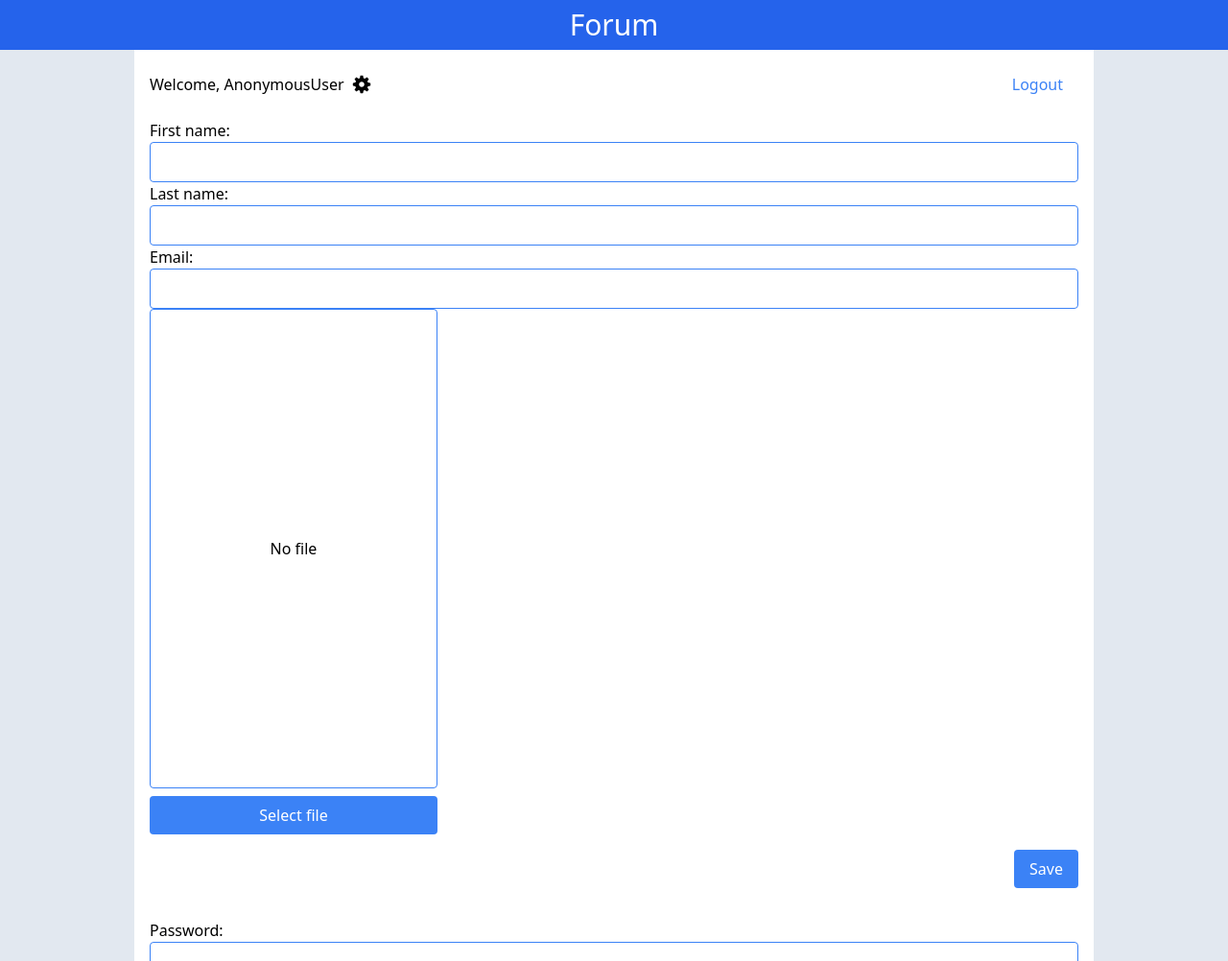
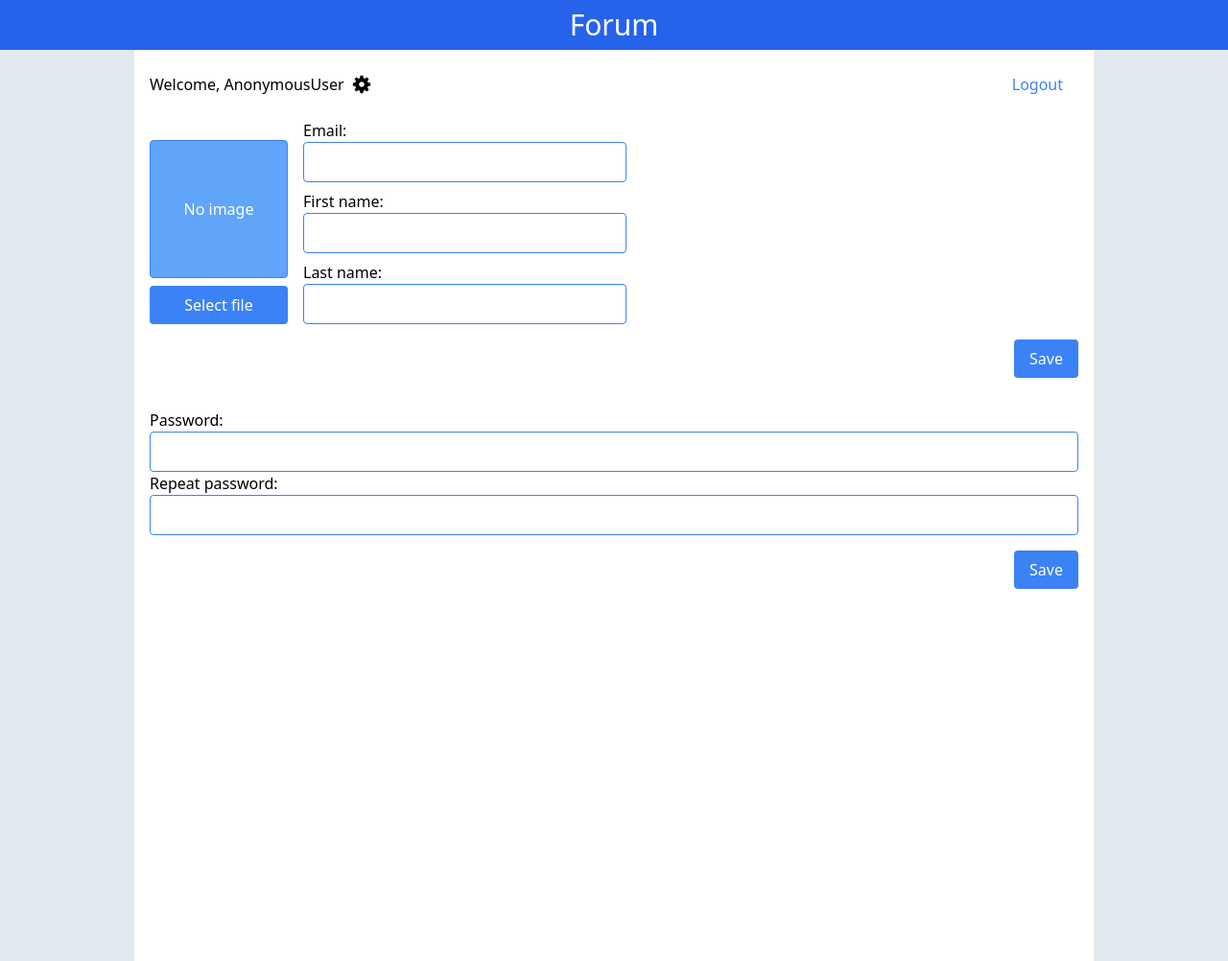
Before and after one commit to LeeJunNakao/forum, a Django app: template forum/forum_core/templates/settings/index.html in a window 1280 px wide. Shown: the whole page at 96% size. Run offline with Django 5.2, Linux system fonts and the light colour scheme; the template is opened without the code that fills it: values that come from a table or form of the project are taken from there, others are empty; style sheets or scripts are compiled from the project's sources; some libraries are stand-ins or nearby versions.

Commit message:
feat(settings): display current avatar in form

```diff
--- a/forum/forum_core/forms/settings.py
+++ b/forum/forum_core/forms/settings.py
@@ -9,10 +9,12 @@ class ProfileForm(forms.ModelForm):
         fields = ['first_name', 'last_name', 'email']
 
     avatar = forms.FileField(widget=ImageUploadInput('avatar'), label='',required=False)
-    first_name = forms.CharField(widget=Input())
-    last_name = forms.CharField(widget=Input())
-    email = forms.CharField(widget=Input())
+    first_name = forms.CharField(widget=Input(), label='First name')
+    last_name = forms.CharField(widget=Input(), label="Last name")
+    email = forms.CharField(widget=Input(), label="Email")
 
+    def set_avatar(self, avatar_url):
+        self.fields['avatar'].widget.set_image_src(avatar_url)
 
 
 class PasswordlForm(forms.ModelForm):
--- a/forum/forum_core/static/widgets/inputs/image-upload-input/style.css
+++ /dev/null
@@ -1,11 +0,0 @@
-.image-preview {
-    width: 300px;
-    height: 500px;
-    display: flex;
-    justify-content: center;
-    align-items: center;
-}
-
-.image-upload>.image-upload-label>input {
-    display: none;
-}
--- a/forum/forum_core/templates/settings/index.html
+++ b/forum/forum_core/templates/settings/index.html
@@ -6,7 +6,15 @@
 
     <form method="post" action="{% url 'settings' %}" class="mt-4" enctype="multipart/form-data">
         {% csrf_token %}
-        {{ profile_form }}
+
+        <div class="flex h-min gap-4">
+            <div class="flex items-end">{{ profile_form.avatar }}</div>
+            <div class="flex flex-col gap-2">
+                <div>{{ profile_form.email.as_field_group }}</div>
+                <div>{{ profile_form.first_name.as_field_group }}</div>
+                <div>{{ profile_form.last_name.as_field_group }}</div>
+            </div>
+        </div>
         <div class="flex flex-row-reverse my-4">
             <button name="save_profile" class="bg-blue-500 text-white rounded p-2 px-4">Save</button>
         </div>
--- a/forum/forum_core/templates/widgets/inputs/image-upload-input.html
+++ b/forum/forum_core/templates/widgets/inputs/image-upload-input.html
@@ -3,15 +3,20 @@
 <link rel="stylesheet" href="{% static 'widgets/inputs/image-upload-input/style.css' %}">
 
 <div class="image-upload flex flex-col gap-2 w-min">
-    <div class="image-preview border border-blue-500 rounded">
+    <div class="flex items-center justify-center border border-blue-500 bg-blue-400 rounded w-36 h-36">
         <div>
-            <span class="no-file-message">No file</span>
+            {% if image_src %}
+            <img src="{{ image_src }}">
+            {% else %}
+            <span class="no-file-message text-white">No image</span>
+            {% endif %}
+
         </div>
     </div>
 
     <label for="{{ input_id }}" class="image-upload-label btn btn-blue flex justify-center">
         <span>Select file</span>
-        <input type="file" id="{{ input_id }}" name="{{ input_name }}" accept="image/*" />
+        <input class="hidden" type="file" id="{{ input_id }}" name="{{ input_name }}" accept="image/*" />
     </label>
 </div>
 
--- a/forum/forum_core/views/settings.py
+++ b/forum/forum_core/views/settings.py
@@ -16,9 +16,12 @@ class SettingsView(View):
 
         profile_form = ProfileForm(instance=user)
         password_form = PasswordlForm()
+        user_profile = UserProfile.objects.get(user=user)
+
+        profile_form.set_avatar(user_profile.avatar_url)
 
         return render(request, 'settings/index.html', {
-            "profile_form": SectionForm().render("Profile", profile_form),
+            "profile_form": profile_form,
             "password_form": SectionForm().render("Password",password_form),
             "title":  PageTitle().render("Settings"),
         })
--- a/forum/forum_core/widgets/inputs.py
+++ b/forum/forum_core/widgets/inputs.py
@@ -28,7 +28,8 @@ class ImageUploadInput(Widget):
         self.attr_id = attr_id or attr_name
 
     def get_context(self):
-        return {"input_name": self.attr_name, "input_id": self.attr_id}
+        image_src = getattr(self, 'image_src', '')
+        return {"input_name": self.attr_name, "input_id": self.attr_id, "image_src": image_src}
 
     def render(self, *args, **kwargs):
 
@@ -36,3 +37,6 @@ class ImageUploadInput(Widget):
         template = loader.get_template(self.template_name).render(context)
 
         return mark_safe(template)
+
+    def set_image_src(self, image_src):
+        self.image_src = image_src
```
Also changed, not shown: forum/theme/static/css/dist/styles.css.
